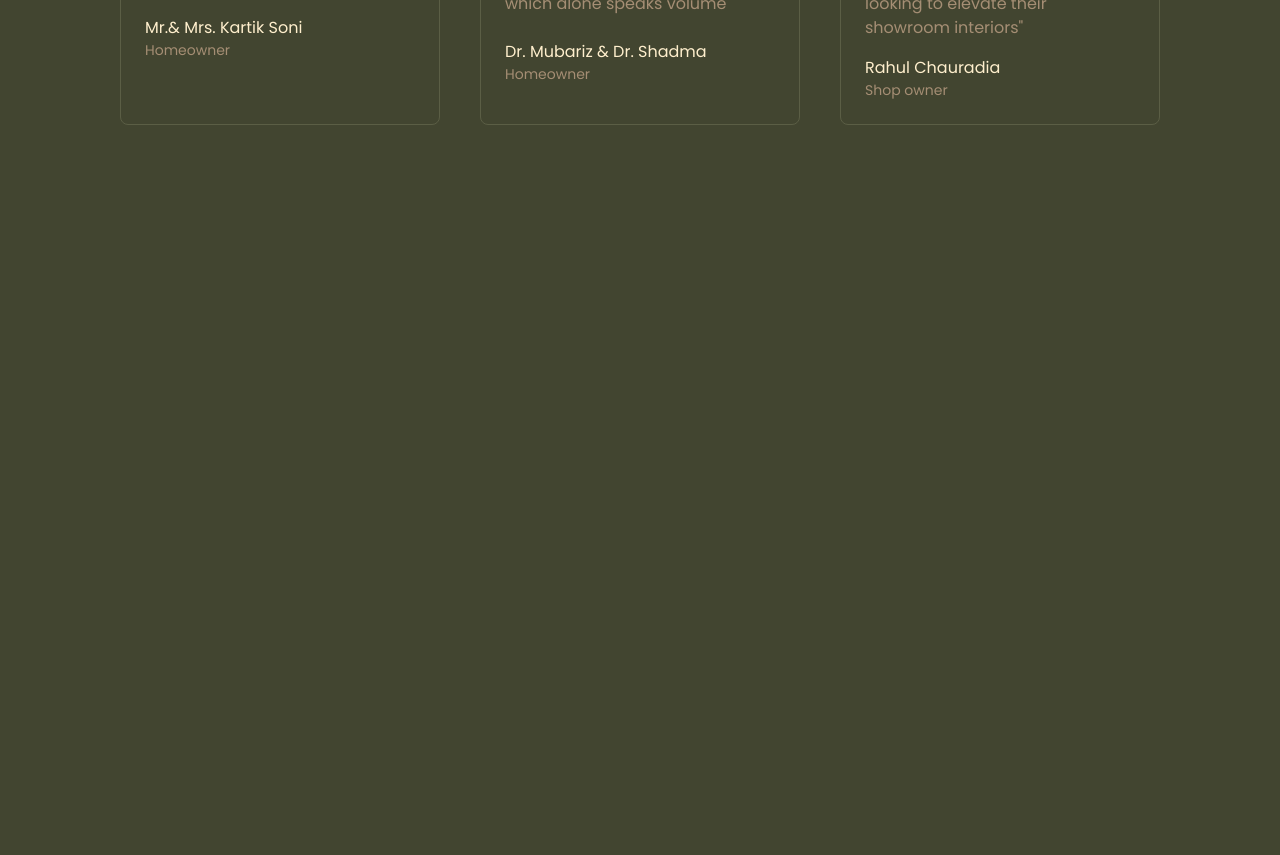
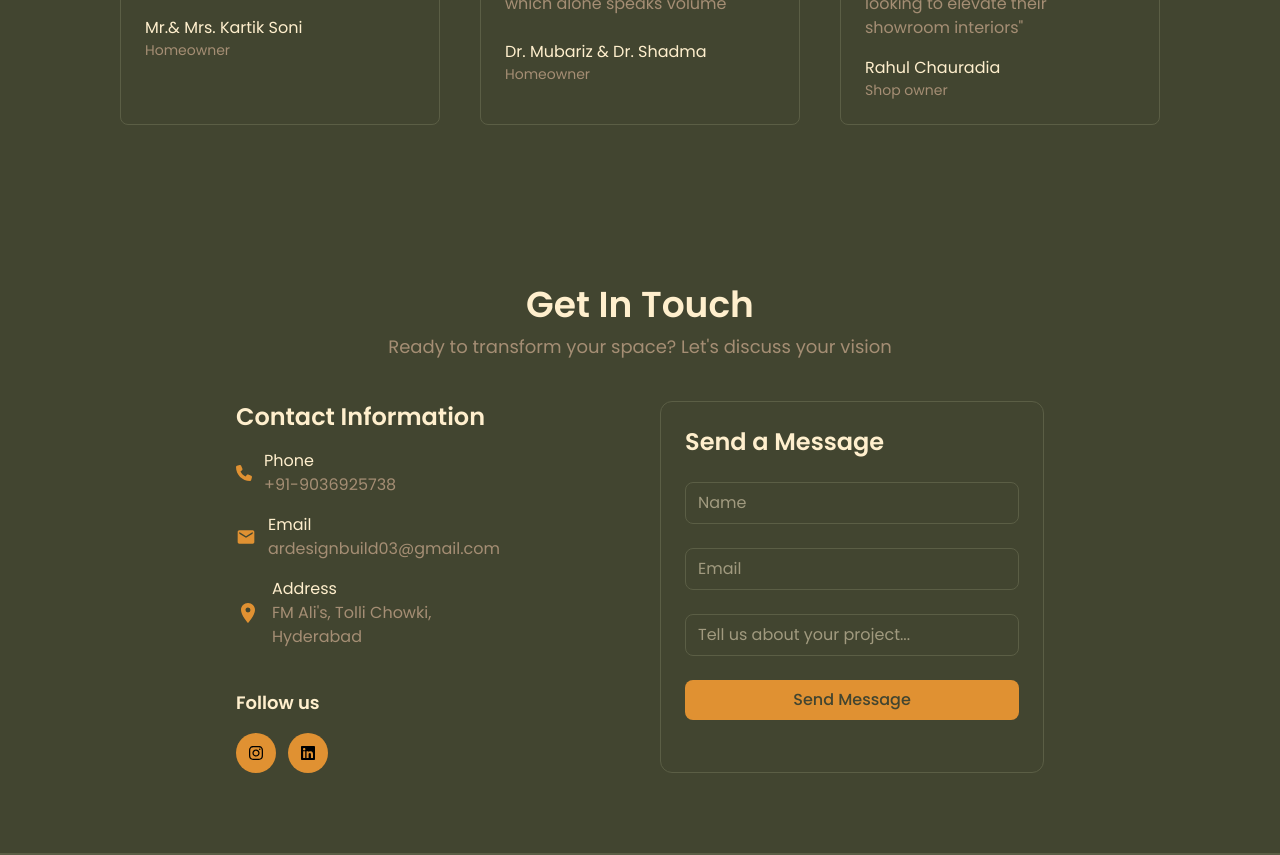
Before and after one commit to arzamansoori/ardesignbuild_website, a React (Vite) app: page / in a window 1280 px wide. Shown: the part 2560-3415 px from the top of the page. Before the commit the page ends 2685 px from the top, so only its background shows below. Built offline with nearby package versions, Linux system fonts and the light colour scheme.

Commit message:
Add contact section

```diff
--- a/src/App.jsx
+++ b/src/App.jsx
@@ -1,5 +1,6 @@
 import ClientReviews from "./components/ClientReviews";
 import DesignPhilosophy from "./components/DesignPhilosophy";
+import ContactSection from "./components/ContactSection";
 import Header from "./components/Header";
 import Portfolio from "./components/Portfolio";
 import TopSection from "./components/TopSection";
@@ -13,6 +14,7 @@ function App() {
       <DesignPhilosophy />
       <Portfolio />
       <ClientReviews />
+      <ContactSection />
     </div>
   )
 }
--- /dev/null
+++ b/src/components/ContactSection.jsx
@@ -0,0 +1,135 @@
+import { FaPhone } from "react-icons/fa6";
+import { MdEmail } from "react-icons/md";
+import { MdLocationOn } from "react-icons/md";
+import { FaInstagram } from "react-icons/fa6";
+import { FaLinkedin } from "react-icons/fa6";
+
+const ContactSection = () => {
+  return (
+    <>
+    <div className="pt-40 mb-20">
+
+      <div className="text-center">
+        <h1 className="pb-2 text-4xl font-semibold text-[#FFEFCD]">Get In Touch</h1>
+        <p className="text-lg text-[#A58E74]">Ready to transform your space? Let's discuss your vision</p>
+      </div>
+
+      <div className="mt-10 flex gap-40 justify-center">
+
+        {/* Contact Information */}
+        <div className="">
+          <h3 className="text-[#FFEFCD] font-semibold text-2xl pb-4">Contact Information</h3>
+
+          <div className="pb-10 flex flex-col gap-4">
+            {/* phone */}
+            <div className="flex items-center gap-3">
+              <div className="text-[#E09132]">
+                <FaPhone />
+              </div>
+              <div>
+                <p className="text-[#FFEFCD]">Phone</p>
+                <p className="text-[#A58E74]">+91-9036925738</p>
+              </div>
+            </div>
+
+            {/* email */}
+            <div className="flex items-center gap-3">
+              <div className="text-[#E09132] text-xl">
+                <MdEmail />
+              </div>
+              <div>
+                <p className="text-[#FFEFCD]">Email</p>
+                <p className="text-[#A58E74]">ardesignbuild03@gmail.com</p>
+              </div>
+            </div>
+
+            {/* address */}
+            <div className="flex items-center gap-3">
+              <div className="text-[#E09132] text-2xl">
+                <MdLocationOn />
+              </div>
+              <div>
+                <p className="text-[#FFEFCD]">Address</p>
+                <p className="text-[#A58E74]">FM Ali's, Tolli Chowki,<br/> Hyderabad</p>
+              </div>
+            </div>
+
+          </div>
+
+          <div>
+            <p className="text-[#FFEFCD] font-semibold text-lg pb-4">Follow us</p>
+            <div className="flex gap-3">
+              <a
+                href= "https://www.instagram.com/ardesign_build03/"
+                target="_blank"
+                rel="noopener noreferrer"
+                className="p-3 rounded-full bg-[#E09132] cursor-pointer inline-flex items-center justify-center"
+              >
+                <FaInstagram />
+              </a>
+
+              <a
+                href="https://www.linkedin.com/in/arshi-farheen-mansoori-347486109/"
+                target="_blank"
+                rel="noopener noreferrer"
+                className="p-3 rounded-full bg-[#E09132] cursor-pointer inline-flex items-center justify-center"
+              >
+                <FaLinkedin />
+              </a>
+            </div>
+          </div>
+        </div>
+
+        {/* Message form */}
+        <div className="border border-[#5b5e45] rounded-xl p-6 w-96">
+          <h3 className="text-[#FFEFCD] text-2xl font-semibold pb-6">Send a Message</h3>
+          <form className="flex flex-col gap-6">
+            <div>
+              <input
+                type="text"
+                id="name"
+                name="name"
+                placeholder="Name"
+                className="border border-[#5b5e45] px-3 py-2 rounded-lg text-[#FFEFCD] w-full
+                  focus:outline-none focus:ring-0 focus:border-[#FFEFCD]"
+                required
+              />
+            </div>
+
+             <div>
+              <input
+                type="text"
+                id="email"
+                name="email"
+                placeholder="Email"
+                className="border border-[#5b5e45] px-3 py-2 rounded-lg text-[#FFEFCD] w-full
+                  focus:outline-none focus:ring-0 focus:border-[#FFEFCD]"
+                required
+              />
+            </div>
+
+            <div>
+              <input
+                type="text"
+                id="projectDetails"
+                name="projectDetails"
+                placeholder="Tell us about your project..."
+                className="border border-[#5b5e45] px-3 py-2 rounded-lg text-[#FFEFCD] w-full
+                  focus:outline-none focus:ring-0 focus:border-[#FFEFCD]"
+                required
+              />
+            </div>
+
+            <button className="px-2 py-2 bg-[#E09132] text-[#424530] font-medium rounded-lg cursor-pointer">Send Message</button>
+          </form>
+        </div>
+      </div>
+
+    </div>
+
+    <div className="border border-[#5b5e45]"></div>
+    </>
+  )
+}
+
+export default ContactSection;
```
